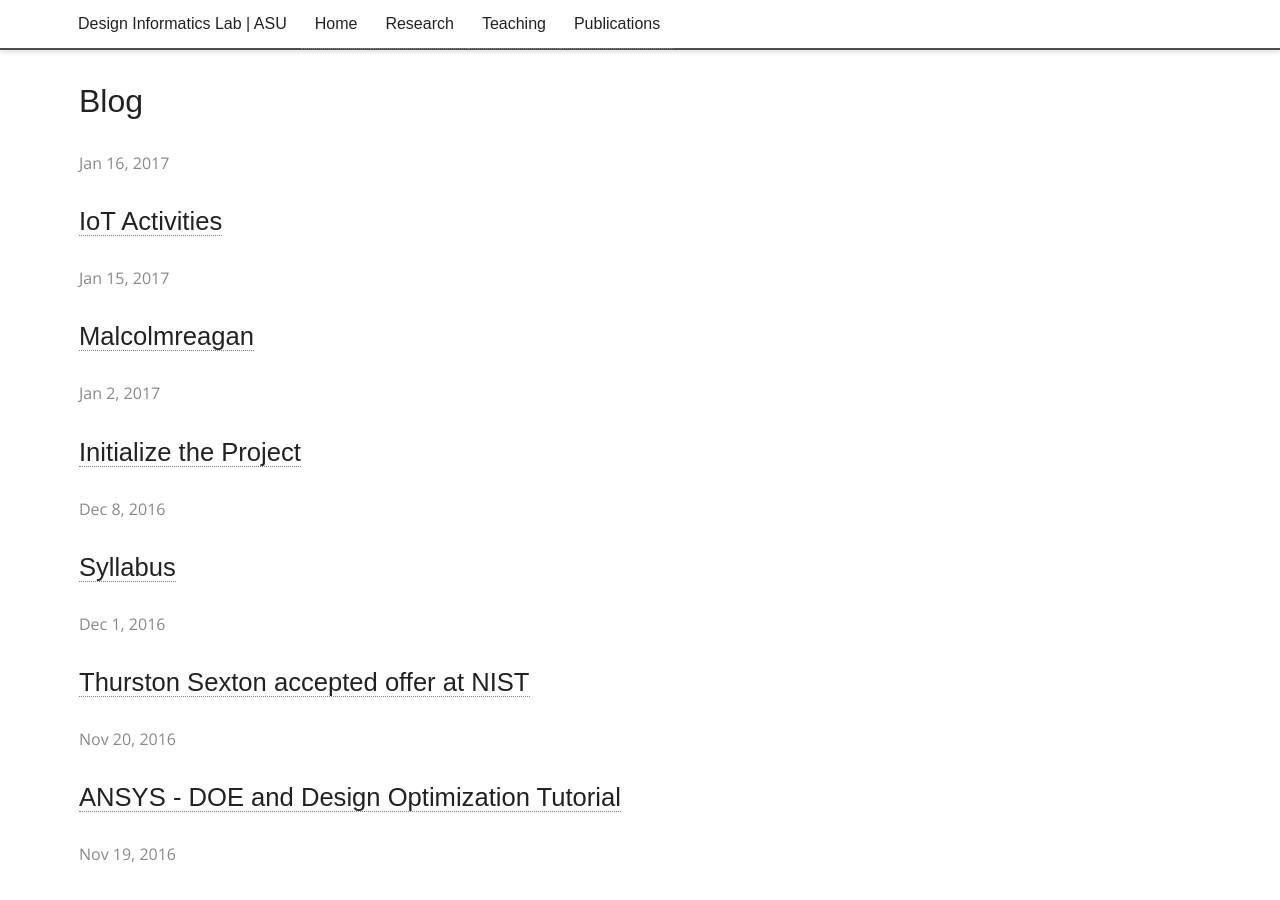
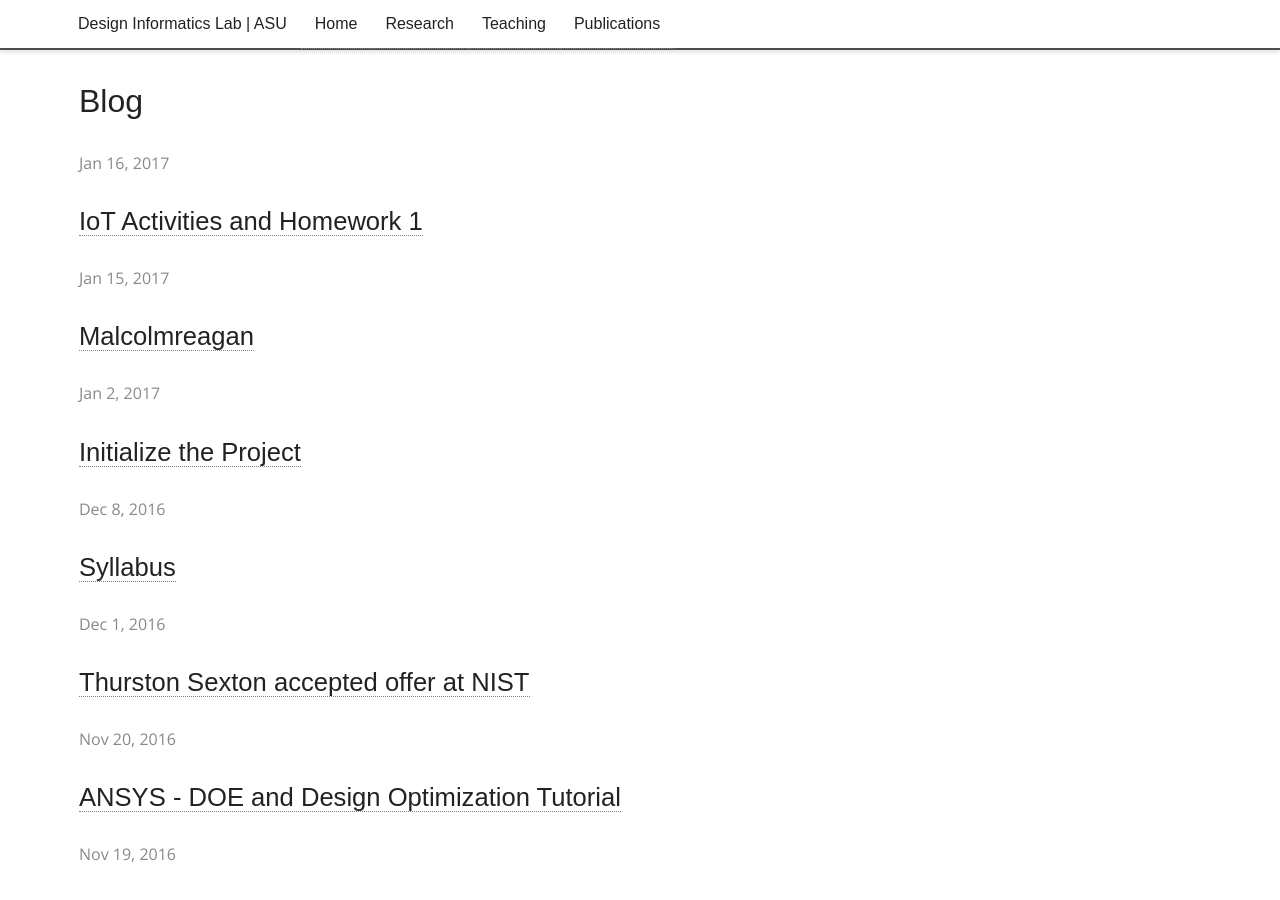
Before and after one commit to DesignInformaticsLab/DesignInformaticsLab.github.io, a Jekyll site: the page built from blog/index.html, in a window 1280 px wide and 900 px high. Built offline with Jekyll 4.4.1, drawn with Linux system fonts in a browser that asks for light colours; some web fonts are replaced.

Commit message:
update iot tutorial

```diff
--- a/_posts/teaching/productdesign/2017-01-16-IoTlecture.md
+++ b/_posts/teaching/productdesign/2017-01-16-IoTlecture.md
@@ -1,7 +1,7 @@
 ---
 categories: productdesign_lecture
 layout: apd_default
-title:  IoT Activities
+title:  IoT Activities and Homework 1
 published: true
 ---
 # IoT Activities and Homework 1
```
